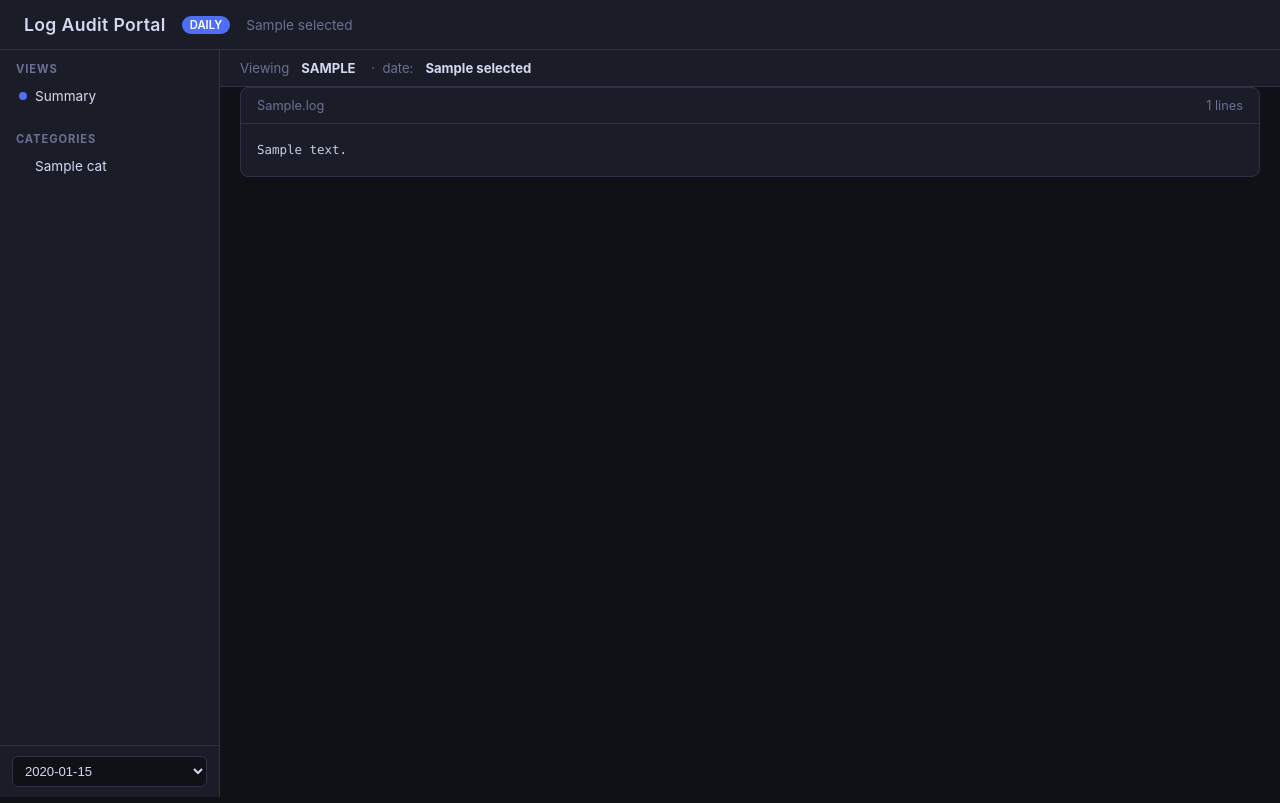
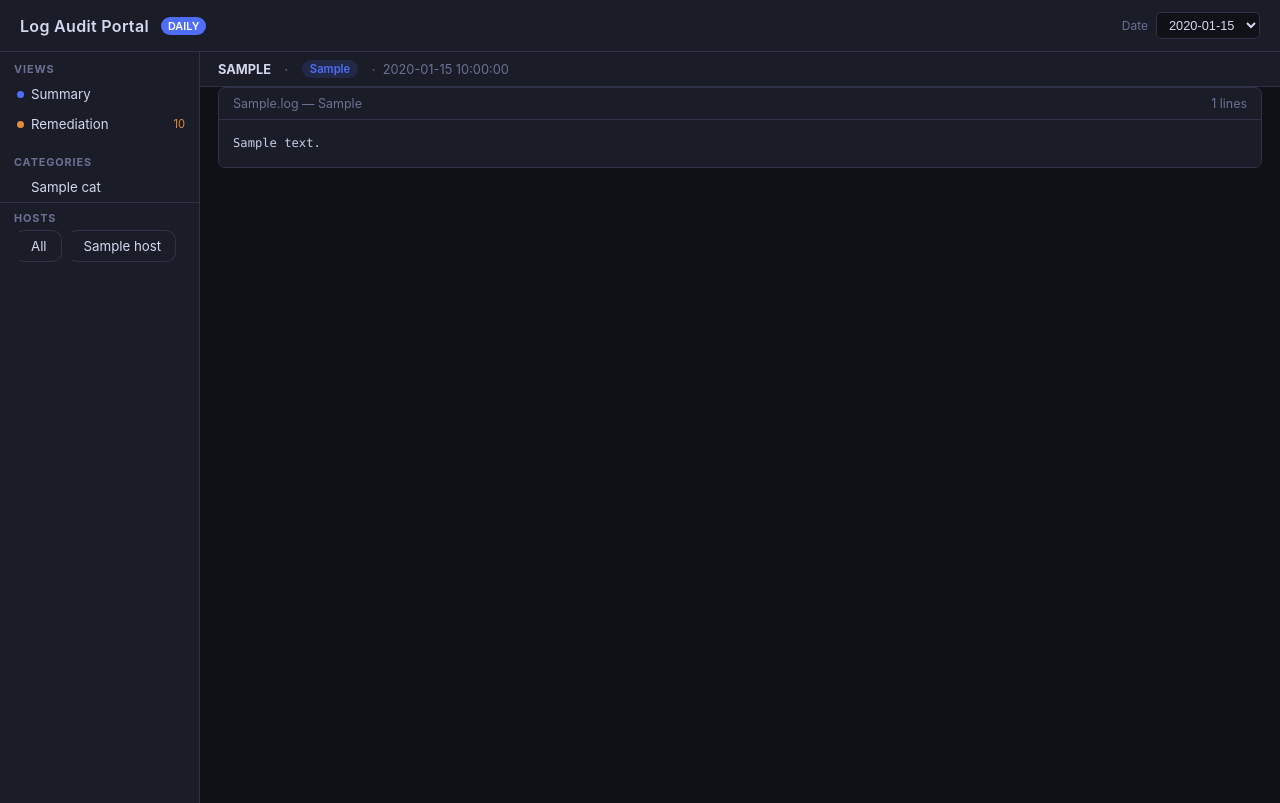
Before and after one commit to gbutun/log-audit, a Flask app: template web/templates/index.html in a window 1280 px wide. Run offline with Flask 3, Linux system fonts and the light colour scheme; the template is opened without the code that fills it: most values are stand-ins (such as "Sample title", 1, 10 or a date in 2020).

Commit message:
Add per-host categorisation and remediation analysis
- process.sh now writes per-host category files under hosts/<hostname>/
- remediate.sh scans processed logs against remediation-rules.conf
  and produces actionable findings with severity and steps
- run-daily.sh adds step 3: remediate
- Portal gains host filter pills and a Remediation tab with severity cards

Co-Authored-By: Claude Sonnet 4.6 <noreply@anthropic.com>

```diff
--- a/web/app.py
+++ b/web/app.py
@@ -1,7 +1,6 @@
 #!/usr/bin/env python3
 import os
 import re
-from datetime import date, timedelta
 from pathlib import Path
 from flask import Flask, render_template, request, abort
 
@@ -14,22 +13,35 @@ app = Flask(__name__)
 def available_dates():
     if not PROCESSED_DIR.exists():
         return []
-    dirs = sorted(
-        [d.name for d in PROCESSED_DIR.iterdir() if d.is_dir() and re.match(r'\d{4}-\d{2}-\d{2}', d.name)],
+    return sorted(
+        [d.name for d in PROCESSED_DIR.iterdir()
+         if d.is_dir() and re.match(r'\d{4}-\d{2}-\d{2}', d.name)],
         reverse=True,
     )
-    return dirs
 
 
-def read_category(day: str, category: str) -> str:
-    path = PROCESSED_DIR / day / f"{category}.log"
+def available_hosts(day: str) -> list[str]:
+    hosts_dir = PROCESSED_DIR / day / "hosts"
+    if not hosts_dir.exists():
+        return []
+    return sorted([h.name for h in hosts_dir.iterdir() if h.is_dir()])
+
+
+def read_file(path: Path) -> str:
     if not path.exists():
         return ""
     return path.read_text(errors="replace")
 
 
-def parse_summary(day: str) -> dict:
-    raw = read_category(day, "summary")
+def category_dir(day: str, host: str) -> Path:
+    if host == "all":
+        return PROCESSED_DIR / day
+    return PROCESSED_DIR / day / "hosts" / host
+
+
+def parse_summary(day: str, host: str) -> dict:
+    src = category_dir(day, host)
+    raw = read_file(src / "summary.log")
     stats = {}
     for line in raw.splitlines():
         m = re.match(r'\s*(\w+):\s+(\d+) lines\s+(?:from (\d+) source)', line)
@@ -41,34 +53,65 @@ def parse_summary(day: str) -> dict:
     return stats
 
 
+def parse_remediation_counts(day: str, host: str) -> dict:
+    src = category_dir(day, host)
+    raw = read_file(src / "remediation.log")
+    counts = {"CRITICAL": 0, "HIGH": 0, "MEDIUM": 0, "LOW": 0, "INFO": 0, "total": 0}
+    for line in raw.splitlines():
+        m = re.match(r'\s*(CRITICAL|HIGH|MEDIUM|LOW|INFO)\s*:\s*(\d+)', line)
+        if m:
+            counts[m.group(1)] = int(m.group(2))
+        m2 = re.match(r'\s*Findings:\s*(\d+)', line)
+        if m2:
+            counts["total"] = int(m2.group(1))
+    return counts
+
+
 @app.route("/")
 def index():
     dates = available_dates()
-    selected = request.args.get("date", dates[0] if dates else None)
-    if selected and selected not in dates:
+    selected_date = request.args.get("date", dates[0] if dates else None)
+    if selected_date and selected_date not in dates:
         abort(404)
 
     categories = ["errors", "warnings", "auth", "web", "app"]
     active_cat = request.args.get("cat", "summary")
 
+    hosts = []
+    selected_host = "all"
+    if selected_date:
+        hosts = available_hosts(selected_date)
+        selected_host = request.args.get("host", "all")
+        if selected_host != "all" and selected_host not in hosts:
+            selected_host = "all"
+
     content = ""
     summary_stats = {}
+    remediation_counts = {}
 
-    if selected:
-        summary_stats = parse_summary(selected)
+    if selected_date:
+        src_dir = category_dir(selected_date, selected_host)
+        summary_stats = parse_summary(selected_date, selected_host)
+        remediation_counts = parse_remediation_counts(selected_date, selected_host)
+
         if active_cat == "summary":
-            content = read_category(selected, "summary")
+            content = read_file(src_dir / "summary.log")
+        elif active_cat == "remediation":
+            content = read_file(src_dir / "remediation.log")
         elif active_cat in categories:
-            content = read_category(selected, active_cat)
+            content = read_file(src_dir / f"{active_cat}.log")
 
     return render_template(
         "index.html",
         dates=dates,
-        selected=selected,
+        selected_date=selected_date,
+        hosts=hosts,
+        selected_host=selected_host,
         categories=categories,
         active_cat=active_cat,
         content=content,
         summary_stats=summary_stats,
+        remediation_counts=remediation_counts,
     )
 
 
--- a/web/templates/index.html
+++ b/web/templates/index.html
@@ -11,6 +11,7 @@
     --border: #2e3147;
     --accent: #4f6ef7;
     --red: #e05c5c;
+    --orange: #e08a3c;
     --yellow: #d4a017;
     --green: #4caf7d;
     --blue: #4f9ef7;
@@ -25,131 +26,131 @@
   header {
     background: var(--surface);
     border-bottom: 1px solid var(--border);
-    padding: 14px 24px;
+    padding: 12px 20px;
     display: flex;
     align-items: center;
-    gap: 16px;
+    gap: 12px;
+    flex-wrap: wrap;
   }
-  header h1 { font-size: 1.1rem; font-weight: 600; letter-spacing: .02em; }
-  header .badge { background: var(--accent); color: #fff; font-size: .7rem; padding: 2px 8px; border-radius: 12px; font-weight: 600; }
+  header h1 { font-size: 1rem; font-weight: 600; letter-spacing: .02em; flex-shrink: 0; }
+  .badge { background: var(--accent); color: #fff; font-size: .68rem; padding: 2px 7px; border-radius: 10px; font-weight: 600; }
+  .header-controls { display: flex; gap: 8px; margin-left: auto; align-items: center; }
+  .ctrl-label { font-size: .75rem; color: var(--muted); }
+  select.ctrl {
+    background: var(--bg);
+    color: var(--text);
+    border: 1px solid var(--border);
+    border-radius: 5px;
+    padding: 4px 8px;
+    font-size: .8rem;
+    cursor: pointer;
+  }
+  select.ctrl:focus { outline: none; border-color: var(--accent); }
 
-  .layout { display: flex; height: calc(100vh - 53px); }
+  .layout { display: flex; height: calc(100vh - 49px); }
 
   /* ── Sidebar ── */
   .sidebar {
-    width: 220px;
-    min-width: 220px;
+    width: 200px; min-width: 200px;
     background: var(--surface);
     border-right: 1px solid var(--border);
-    display: flex;
-    flex-direction: column;
+    display: flex; flex-direction: column;
     overflow-y: auto;
   }
-  .sidebar-section { padding: 12px 16px 4px; font-size: .7rem; font-weight: 700; color: var(--muted); text-transform: uppercase; letter-spacing: .08em; }
+  .sidebar-section { padding: 10px 14px 3px; font-size: .68rem; font-weight: 700; color: var(--muted); text-transform: uppercase; letter-spacing: .08em; }
   .sidebar a {
-    display: flex;
-    align-items: center;
-    gap: 8px;
-    padding: 8px 16px;
-    font-size: .85rem;
-    color: var(--text);
-    text-decoration: none;
+    display: flex; align-items: center; gap: 7px;
+    padding: 7px 14px;
+    font-size: .83rem; color: var(--text); text-decoration: none;
     border-left: 3px solid transparent;
-    transition: background .15s;
+    transition: background .12s;
   }
-  .sidebar a:hover { background: rgba(79,110,247,.08); }
+  .sidebar a:hover { background: rgba(79,110,247,.07); }
   .sidebar a.active { border-left-color: var(--accent); background: rgba(79,110,247,.12); color: #fff; }
-  .sidebar a .dot {
-    width: 8px; height: 8px; border-radius: 50%; flex-shrink: 0;
+  .sidebar a .dot { width: 7px; height: 7px; border-radius: 50%; flex-shrink: 0; }
+  .dot-errors      { background: var(--red); }
+  .dot-warnings    { background: var(--yellow); }
+  .dot-auth        { background: var(--purple); }
+  .dot-web         { background: var(--blue); }
+  .dot-app         { background: var(--green); }
+  .dot-summary     { background: var(--accent); }
+  .dot-remediation { background: var(--orange); }
+  .sidebar a .count { margin-left: auto; font-size: .7rem; color: var(--muted); }
+
+  /* ── Host filter pills ── */
+  .host-pills { padding: 8px 14px; border-top: 1px solid var(--border); }
+  .host-pills .pill-label { font-size: .68rem; font-weight: 700; color: var(--muted); text-transform: uppercase; letter-spacing: .08em; margin-bottom: 5px; }
+  .pill-list { display: flex; flex-wrap: wrap; gap: 5px; }
+  .pill {
+    font-size: .72rem; padding: 3px 9px; border-radius: 10px;
+    text-decoration: none; border: 1px solid var(--border);
+    color: var(--muted); transition: all .12s;
   }
-  .dot-errors   { background: var(--red); }
-  .dot-warnings { background: var(--yellow); }
-  .dot-auth     { background: var(--purple); }
-  .dot-web      { background: var(--blue); }
-  .dot-app      { background: var(--green); }
-  .dot-summary  { background: var(--accent); }
-  .sidebar a .count { margin-left: auto; font-size: .72rem; color: var(--muted); }
-
-  .date-select { padding: 10px 12px; border-top: 1px solid var(--border); margin-top: auto; }
-  .date-select select {
-    width: 100%;
-    background: var(--bg);
-    color: var(--text);
-    border: 1px solid var(--border);
-    border-radius: 6px;
-    padding: 6px 8px;
-    font-size: .82rem;
-    cursor: pointer;
-  }
-  .date-select select:focus { outline: none; border-color: var(--accent); }
+  .pill:hover { border-color: var(--accent); color: var(--text); }
+  .pill.active { background: var(--accent); border-color: var(--accent); color: #fff; }
+  .pill.host-voltron { --hc: #4f9ef7; }
+  .pill.host-tekaden { --hc: #4caf7d; }
+  .pill.host-zura    { --hc: #9b72cf; }
+  .pill.active.host-voltron { background: var(--hc); border-color: var(--hc); }
+  .pill.active.host-tekaden { background: var(--hc); border-color: var(--hc); }
+  .pill.active.host-zura    { background: var(--hc); border-color: var(--hc); }
 
   /* ── Main ── */
   .main { flex: 1; display: flex; flex-direction: column; overflow: hidden; }
 
   .toolbar {
-    background: var(--surface);
-    border-bottom: 1px solid var(--border);
-    padding: 10px 20px;
-    display: flex;
-    align-items: center;
-    gap: 12px;
-    font-size: .82rem;
-    color: var(--muted);
+    background: var(--surface); border-bottom: 1px solid var(--border);
+    padding: 8px 18px; display: flex; align-items: center; gap: 10px;
+    font-size: .8rem; color: var(--muted);
   }
   .toolbar strong { color: var(--text); }
+  .host-badge {
+    font-size: .7rem; padding: 2px 8px; border-radius: 10px;
+    font-weight: 600; background: rgba(79,110,247,.15); color: var(--accent);
+  }
 
-  /* stat cards */
-  .stats { display: flex; gap: 10px; padding: 16px 20px; flex-wrap: wrap; }
+  /* Stat cards */
+  .stats { display: flex; gap: 8px; padding: 12px 18px; flex-wrap: wrap; }
   .stat-card {
-    background: var(--surface);
-    border: 1px solid var(--border);
-    border-radius: 8px;
-    padding: 12px 18px;
-    min-width: 120px;
-    flex: 1;
+    background: var(--surface); border: 1px solid var(--border);
+    border-radius: 7px; padding: 10px 16px; min-width: 100px; flex: 1;
   }
-  .stat-card .label { font-size: .7rem; color: var(--muted); text-transform: uppercase; letter-spacing: .06em; margin-bottom: 4px; }
-  .stat-card .value { font-size: 1.5rem; font-weight: 700; }
-  .stat-errors   .value { color: var(--red); }
-  .stat-warnings .value { color: var(--yellow); }
-  .stat-auth     .value { color: var(--purple); }
-  .stat-web      .value { color: var(--blue); }
-  .stat-app      .value { color: var(--green); }
+  .stat-card .label { font-size: .67rem; color: var(--muted); text-transform: uppercase; letter-spacing: .06em; margin-bottom: 3px; }
+  .stat-card .value { font-size: 1.4rem; font-weight: 700; }
+  .stat-errors      .value { color: var(--red); }
+  .stat-warnings    .value { color: var(--yellow); }
+  .stat-auth        .value { color: var(--purple); }
+  .stat-web         .value { color: var(--blue); }
+  .stat-app         .value { color: var(--green); }
 
-  /* log viewer */
-  .log-wrap { flex: 1; overflow-y: auto; padding: 0 20px 20px; }
-  .log-viewer {
-    background: var(--surface);
-    border: 1px solid var(--border);
-    border-radius: 8px;
-    overflow: hidden;
+  /* Remediation severity cards */
+  .rem-cards { display: flex; gap: 8px; padding: 0 18px 12px; flex-wrap: wrap; }
+  .rem-card {
+    background: var(--surface); border: 1px solid var(--border);
+    border-radius: 7px; padding: 8px 14px; flex: 1; min-width: 80px;
   }
+  .rem-card .label { font-size: .67rem; color: var(--muted); text-transform: uppercase; letter-spacing: .06em; margin-bottom: 3px; }
+  .rem-card .value { font-size: 1.2rem; font-weight: 700; }
+  .rem-CRITICAL .value { color: var(--red); }
+  .rem-HIGH     .value { color: var(--orange); }
+  .rem-MEDIUM   .value { color: var(--yellow); }
+  .rem-LOW      .value { color: var(--green); }
+
+  /* Log viewer */
+  .log-wrap { flex: 1; overflow-y: auto; padding: 0 18px 18px; }
+  .log-viewer { background: var(--surface); border: 1px solid var(--border); border-radius: 7px; overflow: hidden; }
   .log-header {
-    padding: 10px 16px;
-    border-bottom: 1px solid var(--border);
-    display: flex;
-    align-items: center;
-    justify-content: space-between;
-    font-size: .8rem;
-    color: var(--muted);
+    padding: 8px 14px; border-bottom: 1px solid var(--border);
+    display: flex; align-items: center; justify-content: space-between;
+    font-size: .78rem; color: var(--muted);
   }
   pre {
-    font-family: var(--mono);
-    font-size: .78rem;
-    line-height: 1.6;
-    padding: 16px;
-    white-space: pre-wrap;
-    word-break: break-word;
-    color: #c8cfe8;
-    max-height: calc(100vh - 260px);
-    overflow-y: auto;
+    font-family: var(--mono); font-size: .76rem; line-height: 1.6;
+    padding: 14px; white-space: pre-wrap; word-break: break-word; color: #c8cfe8;
+    max-height: calc(100vh - 240px); overflow-y: auto;
   }
-  pre .hl-error   { color: var(--red); }
-  pre .hl-warn    { color: var(--yellow); }
-  pre .hl-ok      { color: var(--green); }
-  pre .hl-section { color: var(--accent); font-weight: bold; }
 
-  .empty { padding: 60px 20px; text-align: center; color: var(--muted); font-size: .9rem; }
+  .empty { padding: 50px 18px; text-align: center; color: var(--muted); font-size: .88rem; }
 </style>
 </head>
 <body>
@@ -157,7 +158,19 @@
 <header>
   <h1>Log Audit Portal</h1>
   <span class="badge">DAILY</span>
-  {% if selected %}<span style="color:var(--muted);font-size:.85rem;">{{ selected }}</span>{% endif %}
+
+  <div class="header-controls">
+    <span class="ctrl-label">Date</span>
+    <form method="get" id="dateForm" style="display:inline">
+      <input type="hidden" name="cat" value="{{ active_cat }}">
+      <input type="hidden" name="host" value="{{ selected_host }}">
+      <select name="date" class="ctrl" onchange="document.getElementById('dateForm').submit()">
+        {% for d in dates %}
+        <option value="{{ d }}" {% if d == selected_date %}selected{% endif %}>{{ d }}</option>
+        {% endfor %}
+      </select>
+    </form>
+  </div>
 </header>
 
 <div class="layout">
@@ -165,14 +178,22 @@
   <!-- Sidebar -->
   <nav class="sidebar">
     <div class="sidebar-section">Views</div>
-
-    <a href="?date={{ selected }}&cat=summary" class="{% if active_cat == 'summary' %}active{% endif %}">
+    <a href="?date={{ selected_date }}&host={{ selected_host }}&cat=summary"
+       class="{% if active_cat == 'summary' %}active{% endif %}">
       <span class="dot dot-summary"></span> Summary
     </a>
+    <a href="?date={{ selected_date }}&host={{ selected_host }}&cat=remediation"
+       class="{% if active_cat == 'remediation' %}active{% endif %}">
+      <span class="dot dot-remediation"></span> Remediation
+      {% if remediation_counts.get('total') %}
+        <span class="count" style="color:#e08a3c">{{ remediation_counts['total'] }}</span>
+      {% endif %}
+    </a>
 
-    <div class="sidebar-section" style="margin-top:8px">Categories</div>
+    <div class="sidebar-section" style="margin-top:6px">Categories</div>
     {% for cat in categories %}
-    <a href="?date={{ selected }}&cat={{ cat }}" class="{% if active_cat == cat %}active{% endif %}">
+    <a href="?date={{ selected_date }}&host={{ selected_host }}&cat={{ cat }}"
+       class="{% if active_cat == cat %}active{% endif %}">
       <span class="dot dot-{{ cat }}"></span>
       {{ cat|capitalize }}
       {% if summary_stats.get(cat) %}
@@ -181,27 +202,34 @@
     </a>
     {% endfor %}
 
-    <div class="date-select">
-      <form method="get" id="dateForm">
-        <input type="hidden" name="cat" value="{{ active_cat }}">
-        <select name="date" onchange="document.getElementById('dateForm').submit()">
-          {% for d in dates %}
-          <option value="{{ d }}" {% if d == selected %}selected{% endif %}>{{ d }}</option>
-          {% endfor %}
-        </select>
-      </form>
+    <!-- Host filter -->
+    {% if hosts %}
+    <div class="host-pills">
+      <div class="pill-label">Hosts</div>
+      <div class="pill-list">
+        <a href="?date={{ selected_date }}&host=all&cat={{ active_cat }}"
+           class="pill {% if selected_host == 'all' %}active{% endif %}">All</a>
+        {% for h in hosts %}
+        <a href="?date={{ selected_date }}&host={{ h }}&cat={{ active_cat }}"
+           class="pill host-{{ h }} {% if selected_host == h %}active{% endif %}">{{ h }}</a>
+        {% endfor %}
+      </div>
     </div>
+    {% endif %}
+
   </nav>
 
-  <!-- Main -->
+  <!-- Main content -->
   <main class="main">
 
     <div class="toolbar">
-      Viewing <strong>{{ active_cat|upper }}</strong>
-      {% if selected %}&nbsp;·&nbsp; date: <strong>{{ selected }}</strong>{% endif %}
+      <strong>{{ active_cat|upper }}</strong>
+      &nbsp;·&nbsp;
+      <span class="host-badge">{{ selected_host if selected_host != 'all' else 'all hosts' }}</span>
+      &nbsp;·&nbsp; {{ selected_date }}
     </div>
 
-    <!-- Stat cards (only on summary view) -->
+    <!-- Stat cards (summary view) -->
     {% if active_cat == 'summary' and summary_stats %}
     <div class="stats">
       {% for cat in categories %}
@@ -215,19 +243,35 @@
     </div>
     {% endif %}
 
+    <!-- Remediation severity cards -->
+    {% if active_cat == 'remediation' and remediation_counts.get('total', 0) > 0 %}
+    <div class="rem-cards">
+      {% for sev in ['CRITICAL', 'HIGH', 'MEDIUM', 'LOW'] %}
+      <div class="rem-card rem-{{ sev }}">
+        <div class="label">{{ sev }}</div>
+        <div class="value">{{ remediation_counts.get(sev, 0) }}</div>
+      </div>
+      {% endfor %}
+    </div>
+    {% endif %}
+
     <div class="log-wrap">
       {% if content %}
       <div class="log-viewer">
         <div class="log-header">
-          <span>{{ active_cat }}.log</span>
+          <span>{{ active_cat }}.log
+            {% if selected_host != 'all' %} — {{ selected_host }}{% endif %}
+          </span>
           <span>{{ content.splitlines()|length }} lines</span>
         </div>
         <pre id="logContent">{{ content }}</pre>
       </div>
-      {% elif selected %}
-      <div class="empty">No data for <strong>{{ active_cat }}</strong> on {{ selected }}.<br>Run the daily pipeline to generate reports.</div>
+      {% elif selected_date %}
+      <div class="empty">No data for <strong>{{ active_cat }}</strong>
+        {% if selected_host != 'all' %} on host <strong>{{ selected_host }}</strong>{% endif %}
+        on {{ selected_date }}.</div>
       {% else %}
-      <div class="empty">No processed reports found.<br>Run <code>bin/run-daily.sh</code> to collect and process logs.</div>
+      <div class="empty">No processed reports found.<br>Run <code>bin/run-daily.sh</code> to generate reports.</div>
       {% endif %}
     </div>
 
@@ -235,17 +279,33 @@
 </div>
 
 <script>
-// Highlight key patterns in the log viewer
-(function() {
+(function () {
   const pre = document.getElementById('logContent');
   if (!pre) return;
   let html = pre.textContent
     .replace(/&/g, '&amp;').replace(/</g, '&lt;').replace(/>/g, '&gt;')
-    .replace(/(### SOURCE:[^\n]+)/g, '<span class="hl-section">$1</span>')
-    .replace(/(={3,}[^\n]*={3,})/g, '<span class="hl-section">$1</span>')
-    .replace(/\b(error|fail(ed|ure)?|crit(ical)?|panic|emerg)\b/gi, '<span class="hl-error">$&</span>')
-    .replace(/\b(warn(ing)?|deprecated|timeout|refused|denied)\b/gi, '<span class="hl-warn">$&</span>')
-    .replace(/\b(OK|Accepted|opened|success)\b/gi, '<span class="hl-ok">$&</span>');
+    // Remediation severity headers
+    .replace(/(\[CRITICAL\])/g, '<span style="color:#e05c5c;font-weight:bold">$1</span>')
+    .replace(/(\[HIGH\])/g,     '<span style="color:#e08a3c;font-weight:bold">$1</span>')
+    .replace(/(\[MEDIUM\])/g,   '<span style="color:#d4a017;font-weight:bold">$1</span>')
+    .replace(/(\[LOW\])/g,      '<span style="color:#4caf7d;font-weight:bold">$1</span>')
+    // Box drawing (remediation blocks)
+    .replace(/(┌[─┐┘└│├┤]+)/g, '<span style="color:#4f6ef7">$1</span>')
+    .replace(/(└[─┐┘└│├┤]+)/g, '<span style="color:#4f6ef7">$1</span>')
+    .replace(/(├[─┐┘└│├┤]+)/g, '<span style="color:#2e3147">$1</span>')
+    .replace(/^(│)/gm,          '<span style="color:#2e3147">$1</span>')
+    // Section headers
+    .replace(/(={3,}[^\n]+={3,})/g, '<span style="color:#4f6ef7;font-weight:bold">$1</span>')
+    .replace(/(### [^\n]+###)/g,    '<span style="color:#4f6ef7">$1</span>')
+    // Error keywords
+    .replace(/\b(error|fail(?:ed|ure)?|critical|panic|emerg(?:ency)?|segfault)\b/gi,
+             '<span style="color:#e05c5c">$&</span>')
+    // Warning keywords
+    .replace(/\b(warn(?:ing)?|deprecated|timeout|refused|denied)\b/gi,
+             '<span style="color:#d4a017">$&</span>')
+    // OK keywords
+    .replace(/\b(OK|Accepted|success(?:ful)?|opened)\b/gi,
+             '<span style="color:#4caf7d">$&</span>');
   pre.innerHTML = html;
 })();
 </script>
```
Also changed, not shown: 4 other files.
